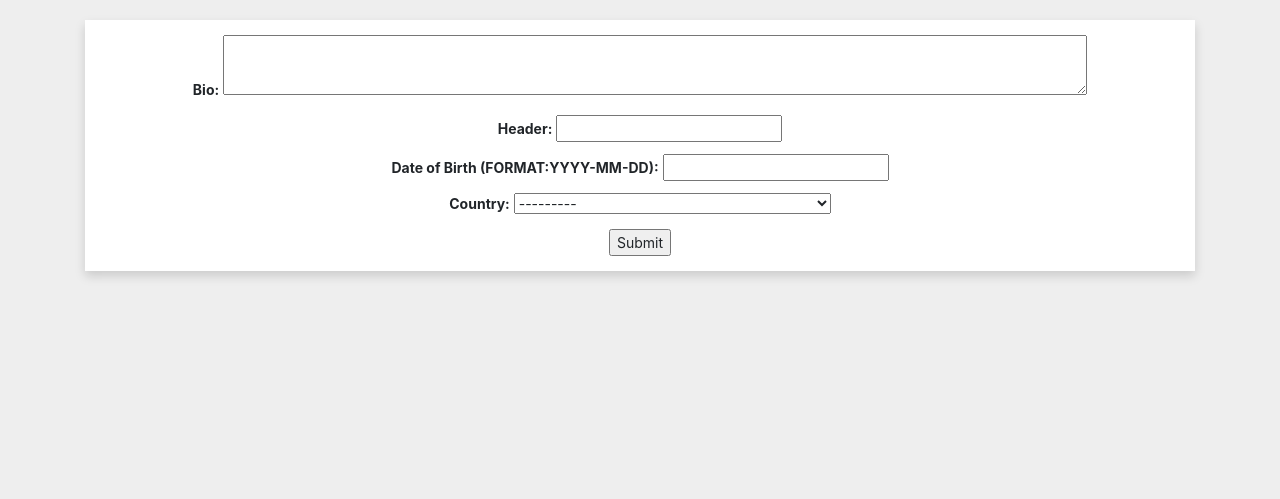
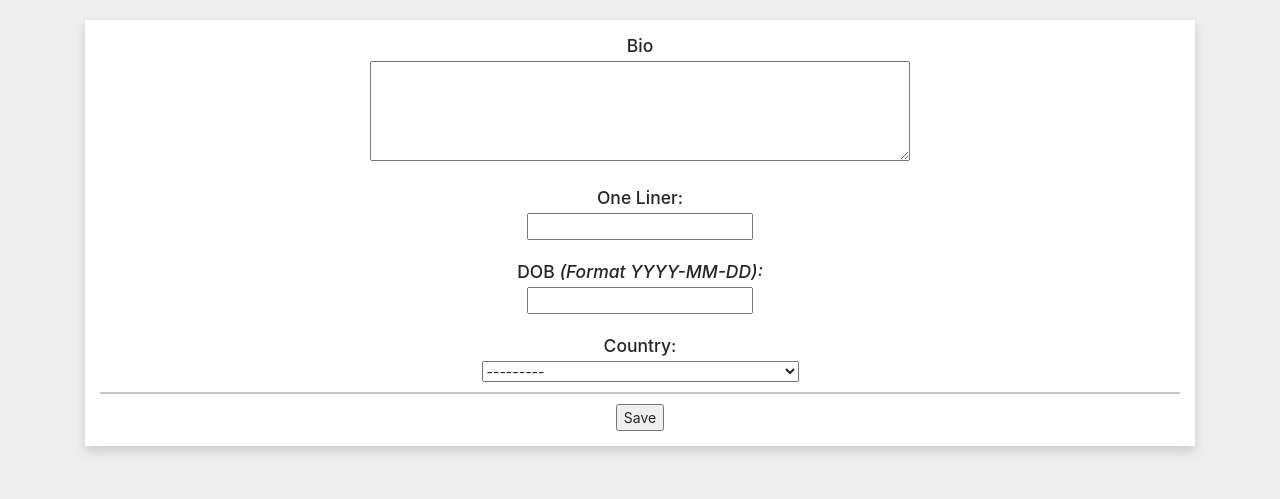
Before and after one commit to rlivermorejr/screamingv2, a Django app: template templates/forms/edit_profile.html in a window 1280 px wide. Shown: the part 301-800 px from the top of the page. Run offline with Django 3.2, Linux system fonts and the light colour scheme; the template is opened without the code that fills it: values that come from a table or form of the project are taken from there, others are empty; some libraries are stand-ins or nearby versions.

Commit message:
edit profile page styling done

```diff
--- a/templates/forms/edit_profile.html
+++ b/templates/forms/edit_profile.html
@@ -4,8 +4,34 @@
   <div class='shadow p-4 mb-4 bg-white w-100 text-center'>
     <form method='POST' action="" class="input" enctype="multipart/form-data">
       {% csrf_token %}
-      {{ form.as_p }}
-      <input type='submit' value='Submit'>
+
+      <h3>Bio</h3>
+
+      {{ form.bio }}
+      <br />
+      <br />
+
+
+      <h3>One Liner:</h3>
+
+      {{ form.header }}
+      <br />
+      <br />
+
+      <h3>DOB <i>(Format YYYY-MM-DD):</i></h3>
+
+      {{ form.date_of_birth }}
+      <br />
+      <br />
+
+
+      <h3>Country:</h3>
+
+      {{ form.country }}
+      <br />
+
+      <hr />
+      <input type='submit' value='Save'>
       </br>
     </form>
   </div>
--- a/user_app/forms.py
+++ b/user_app/forms.py
@@ -8,7 +8,7 @@ class EditProfile(forms.Form):
     #     super(EditProfile, self).__init__(*args, **kwargs)
     #     self.fields['date_of_birth'].label = 'Date of Birth (YYYY/MM/DD)'
     bio = forms.CharField(widget=forms.Textarea(
-        attrs={'style': 'width:80%;height:60px;'}))
+        attrs={'style': 'width:50%;height:100px;'}), label="")
     header = forms.CharField(max_length=80)
     date_of_birth = forms.DateField(
         label="Date of Birth (FORMAT:YYYY-MM-DD)")
--- a/user_app/views.py
+++ b/user_app/views.py
@@ -156,8 +156,8 @@ class EditUserProfile(View):
             return render(request, 'profile.html', {'account': cur_user})
         else:
             print(form.errors)
-            messages.info(request, form.errors)
-            return render(request, 'profile.html')
+            messages.info(request, "Error in the form!")
+            return HttpResponseRedirect(request.META['HTTP_REFERER'])
 
 
 # class ProfileImage(View):
```
